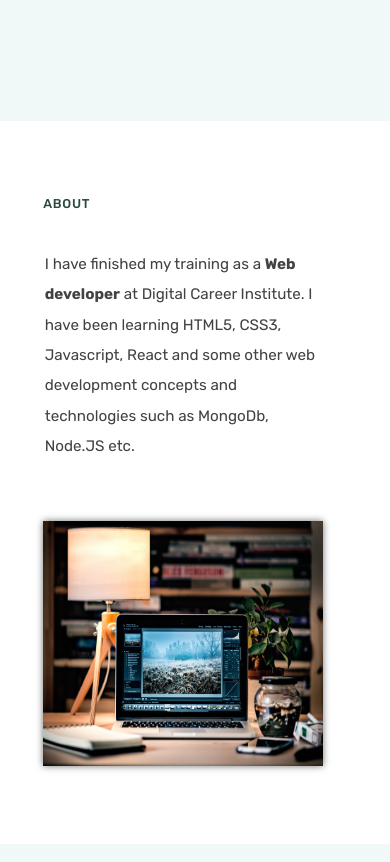
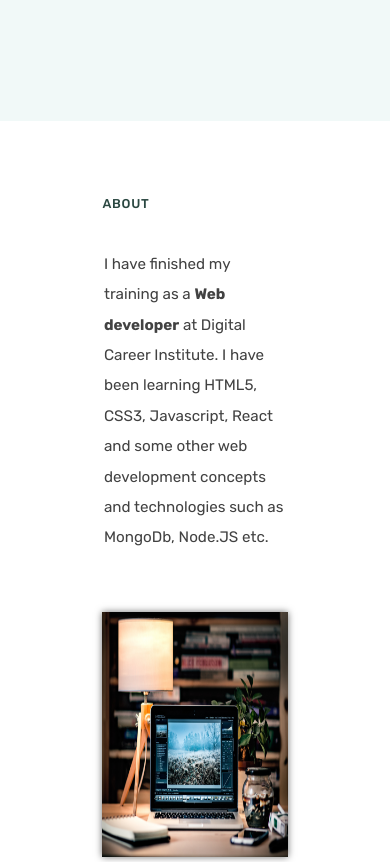
Before and after one commit to afleissner2019/my-portfolio, a website: page Portfolio/index.html in a window 390 px wide. Shown: the part 800-1662 px from the top of the page. Drawn offline with nearby package versions, Linux system fonts and the light colour scheme.

Commit message:
fixed css

```diff
--- a/Portfolio/css/queries.css
+++ b/Portfolio/css/queries.css
@@ -264,10 +264,6 @@ Below 1344px 84*16= 1344px (Smaller desktops)
 
 /* Below 552px/16px = 34em (Phones) */
 @media (max-width: 34em) {
-  .section-about {
-    padding-left: 2.2rem;
-  }
-
   .section-skills {
     padding: 9.6rem 1.6rem;
   }
@@ -287,10 +283,6 @@ Below 1344px 84*16= 1344px (Smaller desktops)
 
   .btn-form {
     margin-top: 1.2rem;
-  }
-
-  .hero {
-    margin-right: 2rem;
   }
 
   .footer {
@@ -353,10 +345,6 @@ Below 1344px 84*16= 1344px (Smaller desktops)
     width: 80%;
   }
 
-  .technologies-list {
-    gap: 1.4rem;
-  }
-
   .portfolio-attribute {
     font-size: 1.2;
   }
```
